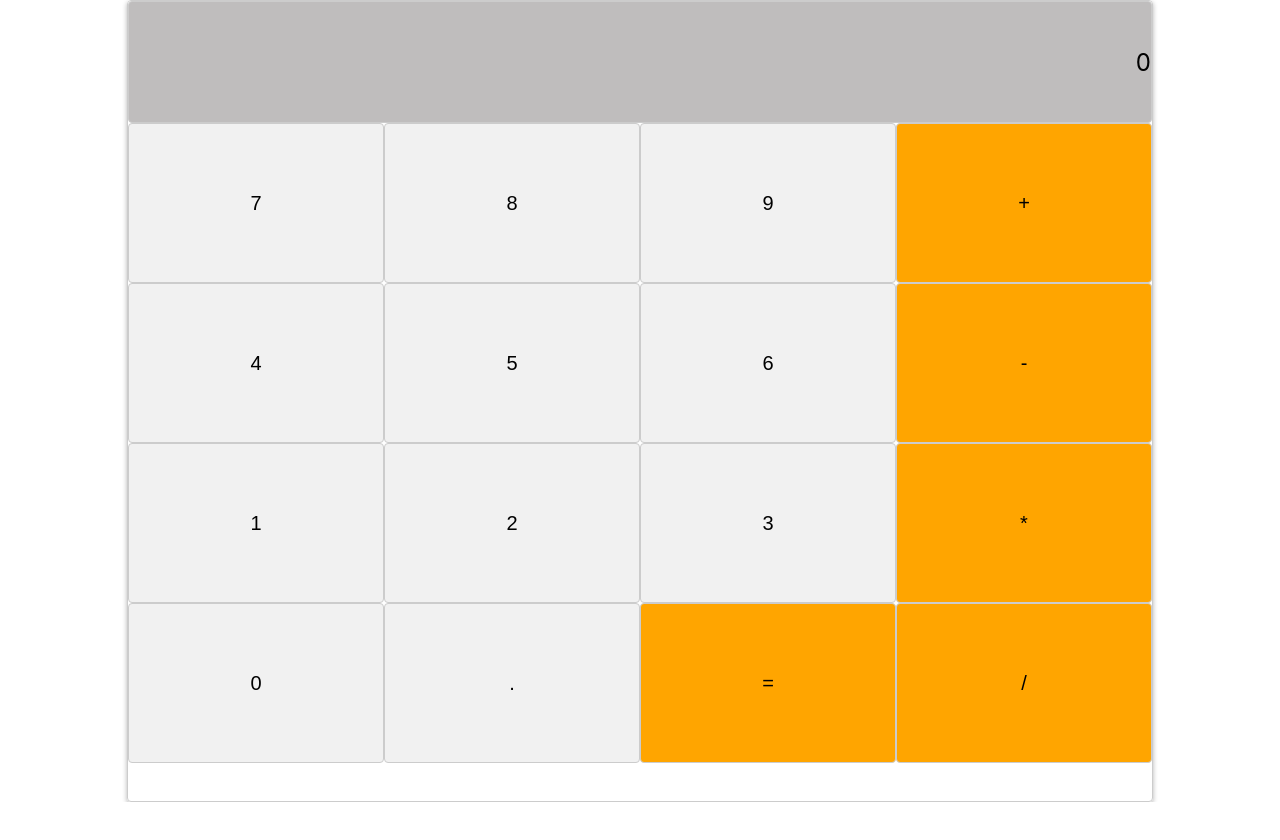
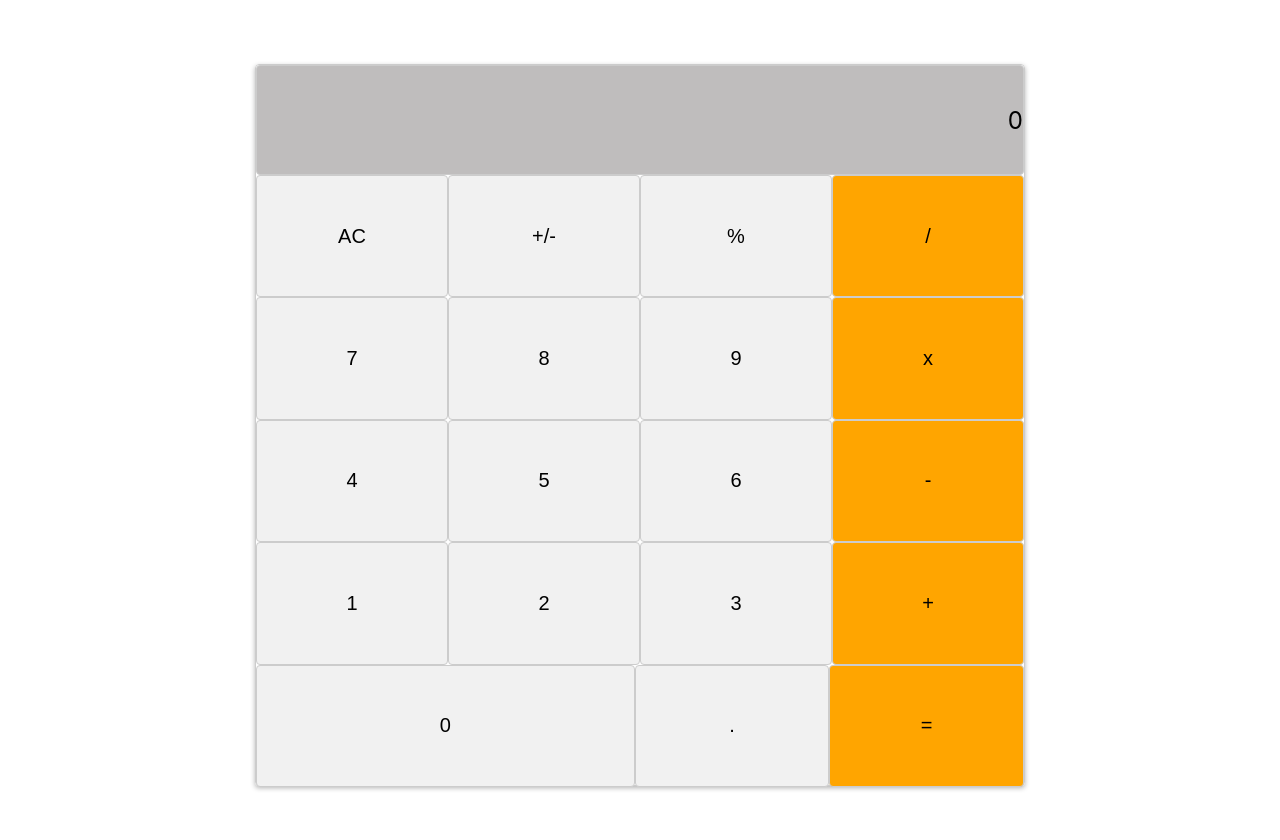
Before and after one commit to diarisdiakite/DD-math-magicians, a React (Create React App) app: page / in a window 1280 px wide. Shown: the top 840 px of the page. Before the commit the page ends 802 px from the top, so only its background shows below. Built offline with nearby package versions, Linux system fonts and the light colour scheme.

Commit message:
Update keypad

```diff
--- a/src/components/childComponents/Keypad.js
+++ b/src/components/childComponents/Keypad.js
@@ -4,10 +4,16 @@ function keypad() {
   return (
     <div className="keypad">
       <div className="row">
+        <button type="button" className="key">AC</button>
+        <button type="button" className="key">+/-</button>
+        <button type="button" className="key">%</button>
+        <button type="button" className="key operator">/</button>
+      </div>
+      <div className="row">
         <button type="button" className="key">7</button>
         <button type="button" className="key">8</button>
         <button type="button" className="key">9</button>
-        <button type="button" className="key operator">+</button>
+        <button type="button" className="key operator">x</button>
       </div>
       <div className="row">
         <button type="button" className="key">4</button>
@@ -19,13 +25,12 @@ function keypad() {
         <button type="button" className="key">1</button>
         <button type="button" className="key">2</button>
         <button type="button" className="key">3</button>
-        <button type="button" className="key operator">*</button>
+        <button type="button" className="key operator">+</button>
       </div>
       <div className="row">
-        <button type="button" className="key">0</button>
+        <button type="button" className="key zero">0</button>
         <button type="button" className="key">.</button>
         <button type="button" className="key operator">=</button>
-        <button type="button" className="key operator">/</button>
       </div>
     </div>
   );
--- a/src/components/css/Calculator.css
+++ b/src/components/css/Calculator.css
@@ -5,9 +5,9 @@
 }
 
 .calculator {
-  width: 80vw;
-  height: 100vh;
-  margin: 0 auto;
+  width: 60vw;
+  height: 90vh;
+  margin: 5% auto;
   border: 1px solid #ccc;
   border-radius: 4px;
   box-shadow: 0 2px 5px rgba(0, 0, 0, 0.3);
@@ -26,12 +26,9 @@
 
 .keypad {
   width: 100%;
-  height: 20%;
-
-  /* display: grid; */
+  height: 85%;
+  display: grid;
   margin: 0;
-
-  /* grid-template-columns: repeat(4, 1fr); */
 }
 
 .row {
@@ -51,6 +48,10 @@
   cursor: pointer;
 }
 
+.zero {
+  width: 200%;
+}
+
 .operator {
   background-color: var(--my-orange);
 }
```
